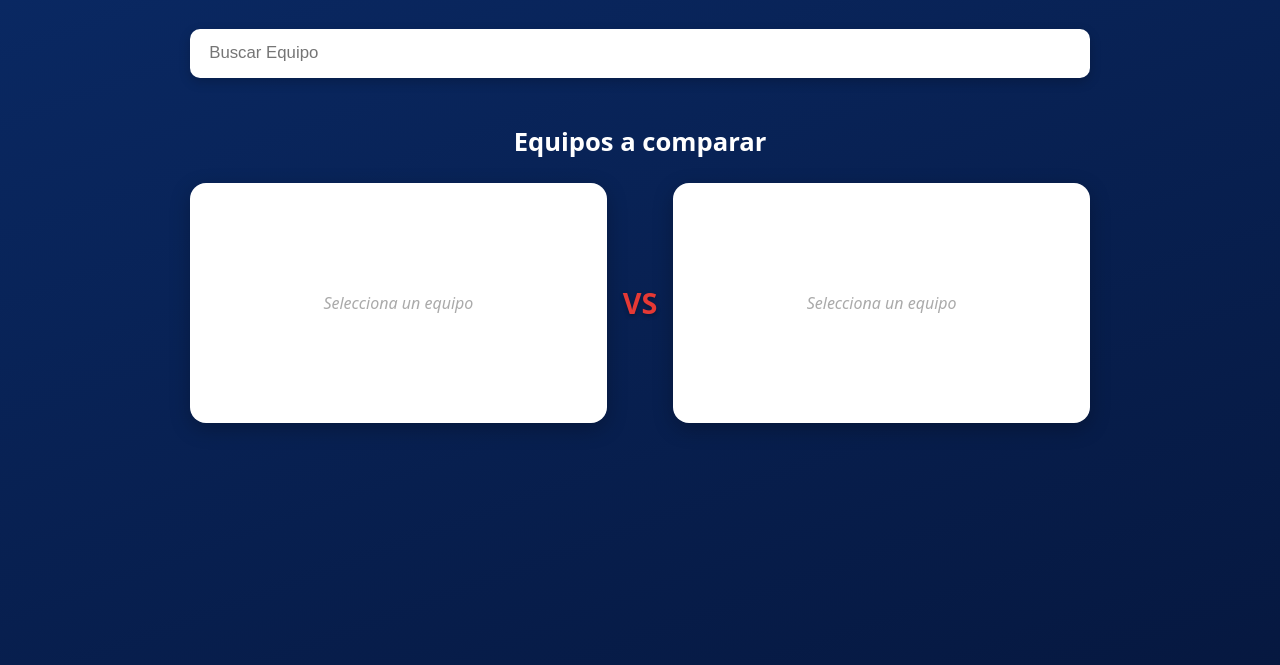
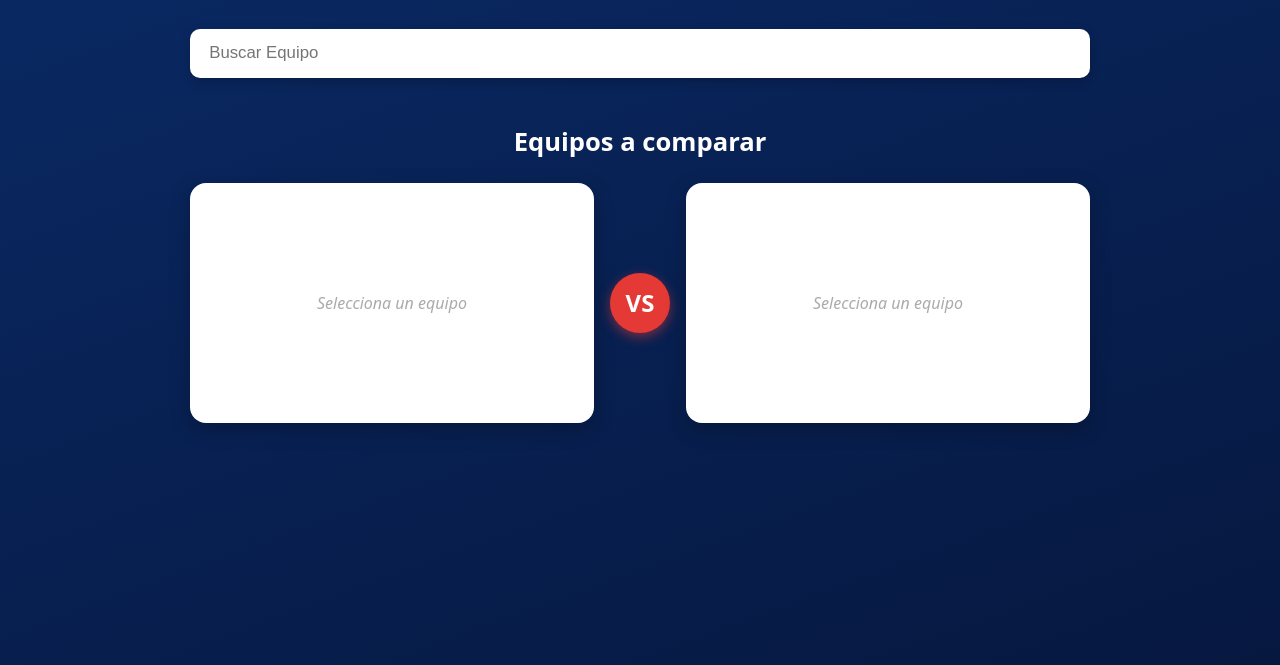
Before and after one commit to JorgeGonzalez-18/Portafolio-ISW521, a plain HTML site: page LAB#2_BuscadorComparador/index.html in a window 1280 px wide. Shown: the part 135-800 px from the top of the page. Drawn offline with Linux system fonts and the light colour scheme.

Commit message:
style(laboratory): highlight span vs letter

```diff
--- a/LAB#2_BuscadorComparador/css/style.css
+++ b/LAB#2_BuscadorComparador/css/style.css
@@ -131,11 +131,18 @@ main {
     margin-top: 0.5rem;
 }
 
-/* VS entre columnas */
 #vs {
     align-self: center;
     font-weight: bold;
-    font-size: 1.8rem;
-    color: #E53935;
-    text-shadow: 0 2px 4px rgba(0, 0, 0, 0.3);
+    font-size: 1.5rem;
+    color: #fff;
+    background: #E53935;
+    width: 60px;
+    height: 60px;
+    border-radius: 50%;
+    display: flex;
+    align-items: center;
+    justify-content: center;
+    box-shadow: 0 4px 12px rgba(229, 57, 53, 0.5);
+    flex-shrink: 0;
 }
```
